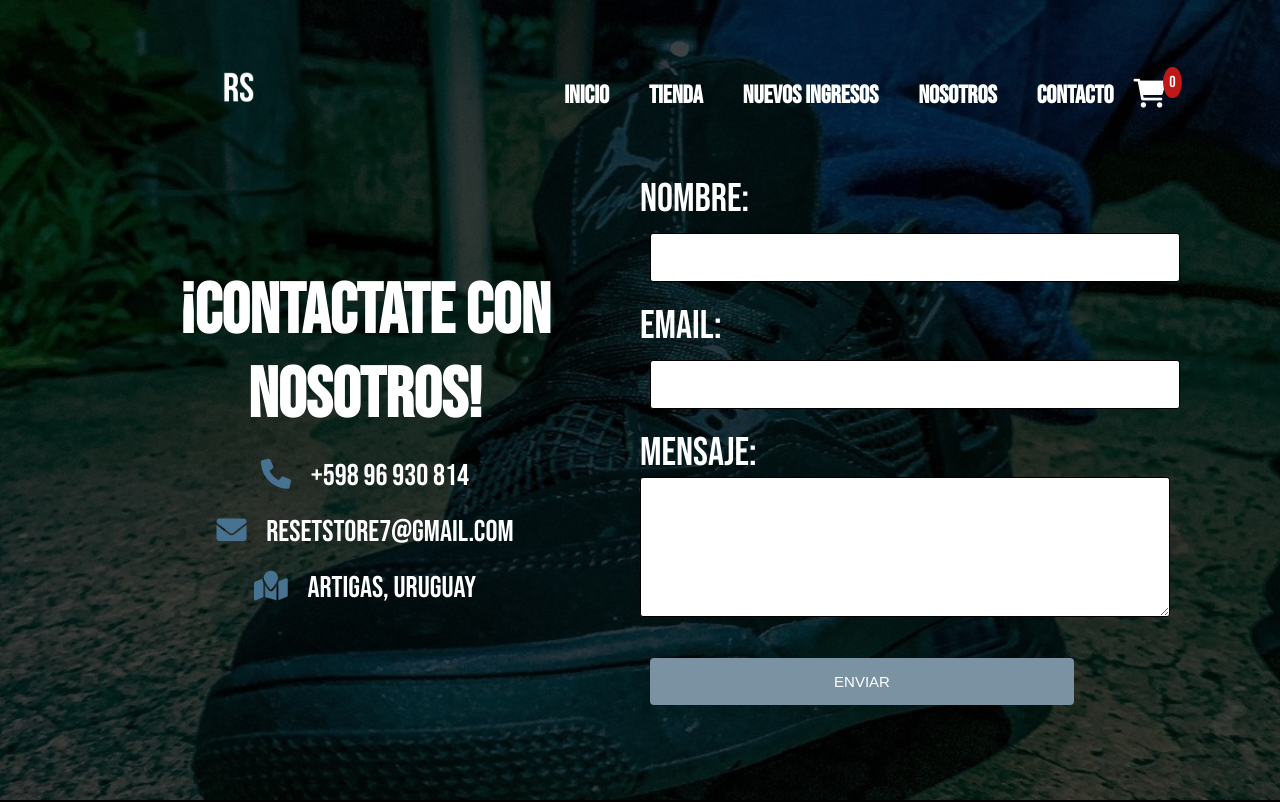
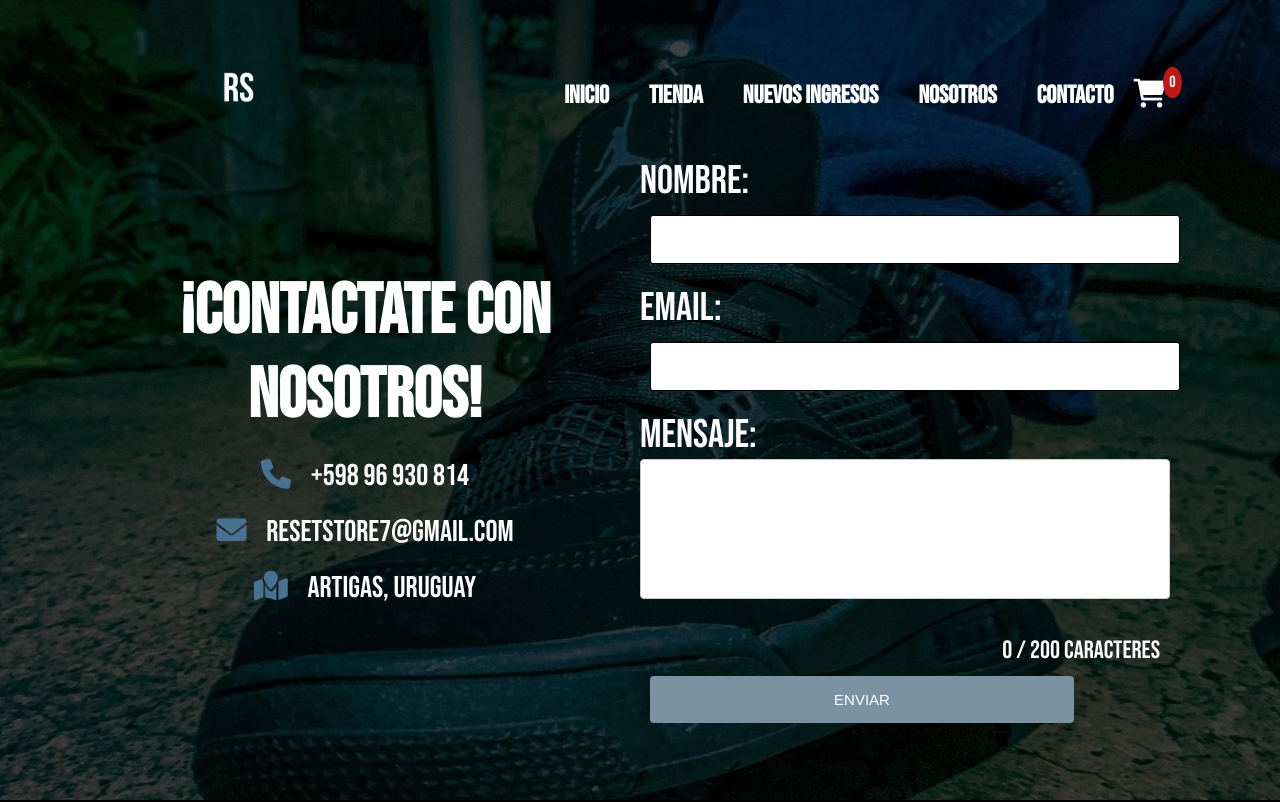
Before and after one commit to deamaralbelen/ProyectoFinal-DeAmaral, a website: page pages/contacto.html in a window 1280 px wide. Shown: the top 802 px of the page. Drawn offline with Linux system fonts and the light colour scheme; files whose address does not match are found by name.

Commit message:
Solución errores

```diff
--- a/css/styles.css
+++ b/css/styles.css
@@ -633,6 +633,28 @@ button:hover {
 
 /* estilo para el formulario de contacto - contacto */
 
+#contador {
+  font-size: 25px;
+  color: #ffffff;
+  text-align: right;
+  margin-top: 5px;
+  margin-right: 10px;
+}
+
+#mensaje {
+  width: 100%;
+  padding: 10px;
+  font-size: 14px;
+  border: 1px solid #ccc;
+  border-radius: 4px;
+  outline: none;
+  resize: none;
+}
+
+#mensaje:focus {
+  border-color: #7B92A2;
+}
+
 .container-form {
   width: 100%;
   padding: 20px;
--- a/pages/contacto.html
+++ b/pages/contacto.html
@@ -139,7 +139,10 @@
                             <input class="text-area-email" type="email" name="" id="">
 
                             <label class="mensaje-formulario" for="mensaje">Mensaje:</label>
-                            <textarea class="text-area-mensaje" name="mensaje" id="mensaje"></textarea>
+                            <textarea class="text-area-mensaje" name="mensaje" id="mensaje" maxlength="200"></textarea>
+
+                            <!-- Contador de caracteres -->
+                            <p id="contador">0 / 200 caracteres</p>
 
                             <input class="enviar-formulario" type="submit" value="Enviar">
 
@@ -152,6 +155,13 @@
             </main>
 
         </div>
+
+        <script>
+        document.getElementById("mensaje").addEventListener("input", function() {
+            let contador = document.getElementById("contador");
+            contador.textContent = `${this.value.length} / 200 caracteres`;
+        });
+        </script>
 
     </header>
 
```
